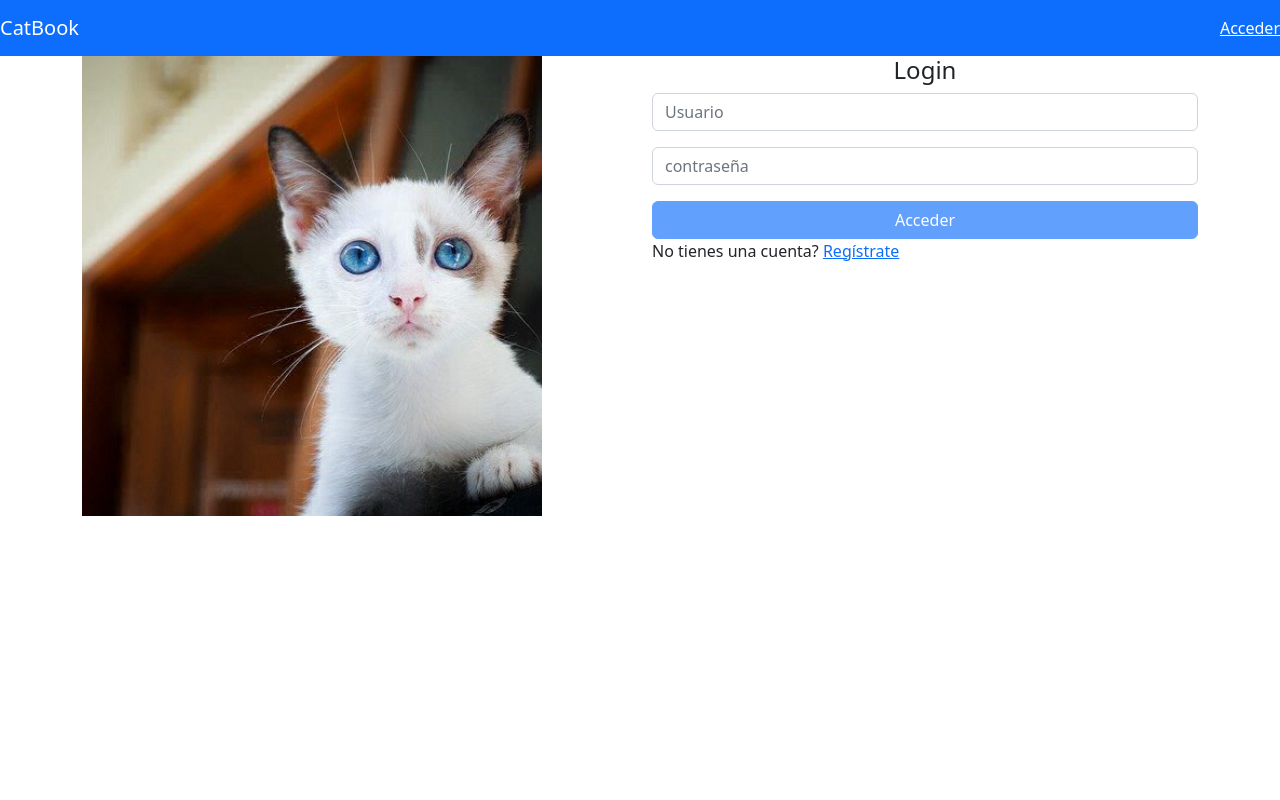
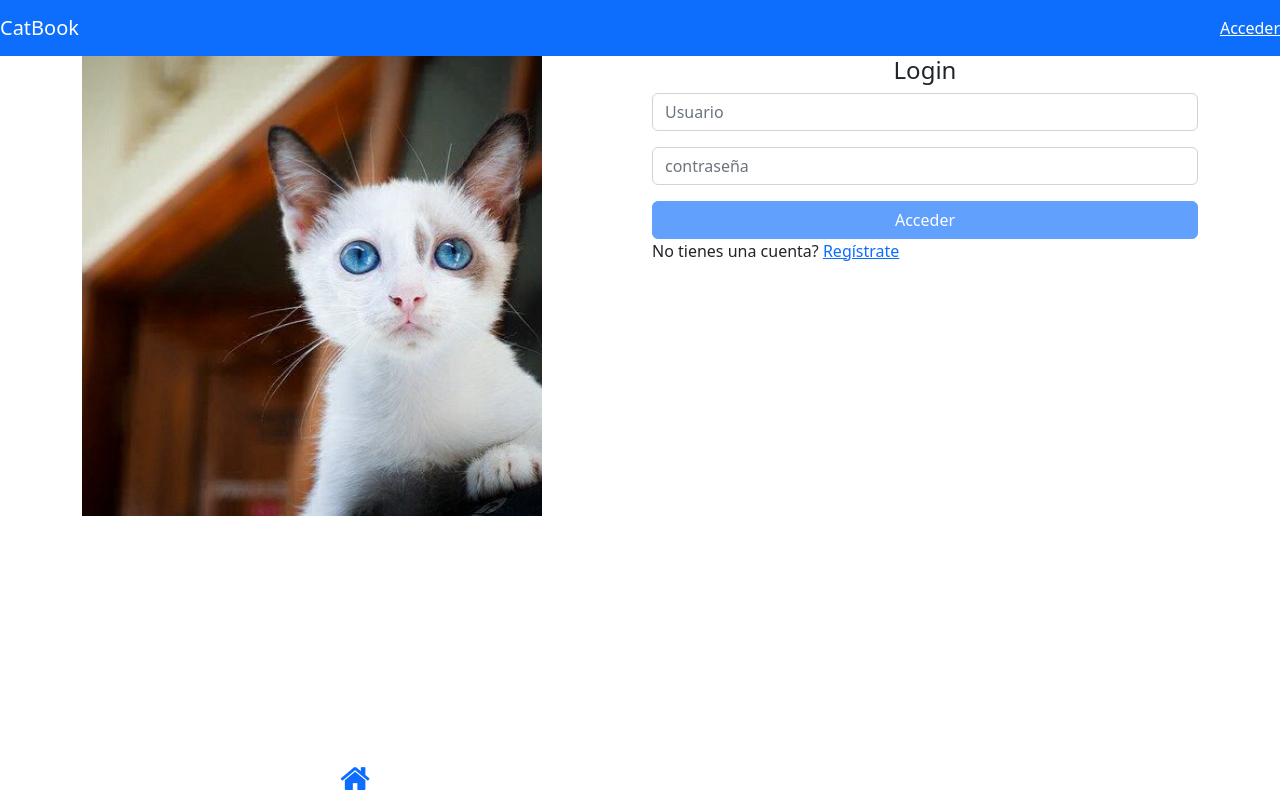
Before and after one commit to camberfj/Catbook, an Angular app: page /home in a window 1280 px wide. Built offline with nearby package versions, Linux system fonts and the light colour scheme.

Commit message:
Se genero el modulo footer y sus component

```diff
--- a/src/app/app.component.html
+++ b/src/app/app.component.html
@@ -1,3 +1,3 @@
 <app-header></app-header>
-
 <router-outlet></router-outlet>
+<app-footer></app-footer>
--- a/src/app/app.module.ts
+++ b/src/app/app.module.ts
@@ -5,11 +5,12 @@
 import { AppComponent } from './app.component';
 import { HttpClientModule } from '@angular/common/http';
 import { HeaderModule } from './components/header/header.module';
+import { FooterModule } from './components/footer/footer.module';
 
 
 @NgModule({
   declarations: [AppComponent],
-  imports: [BrowserModule, AppRoutingModule, HttpClientModule, HeaderModule],
+  imports: [BrowserModule, AppRoutingModule, HttpClientModule, HeaderModule, FooterModule],
   providers: [],
   bootstrap: [AppComponent]
 })
--- /dev/null
+++ b/src/app/components/footer/footer.component.html
@@ -0,0 +1,13 @@
+<footer class="mt-5">
+  <div class="fixed-bottom bg-white p-1">
+    <div class="container">
+      <div class="row text-center">
+        <div class="col-6">
+          <a [routerLink]="['']">
+            <i class="fa fa-home fa-2x"></i>
+          </a>
+        </div>
+      </div>
+    </div>
+  </div>
+</footer>
```
Also changed, not shown: src/app/components/footer/footer.component.ts (added, +10 -0 lines), src/app/components/footer/footer.module.ts (added, +13 -0 lines), src/app/components/footer/footer.component.css (added), 1 other file (tests, documents, lock files or other folders).
